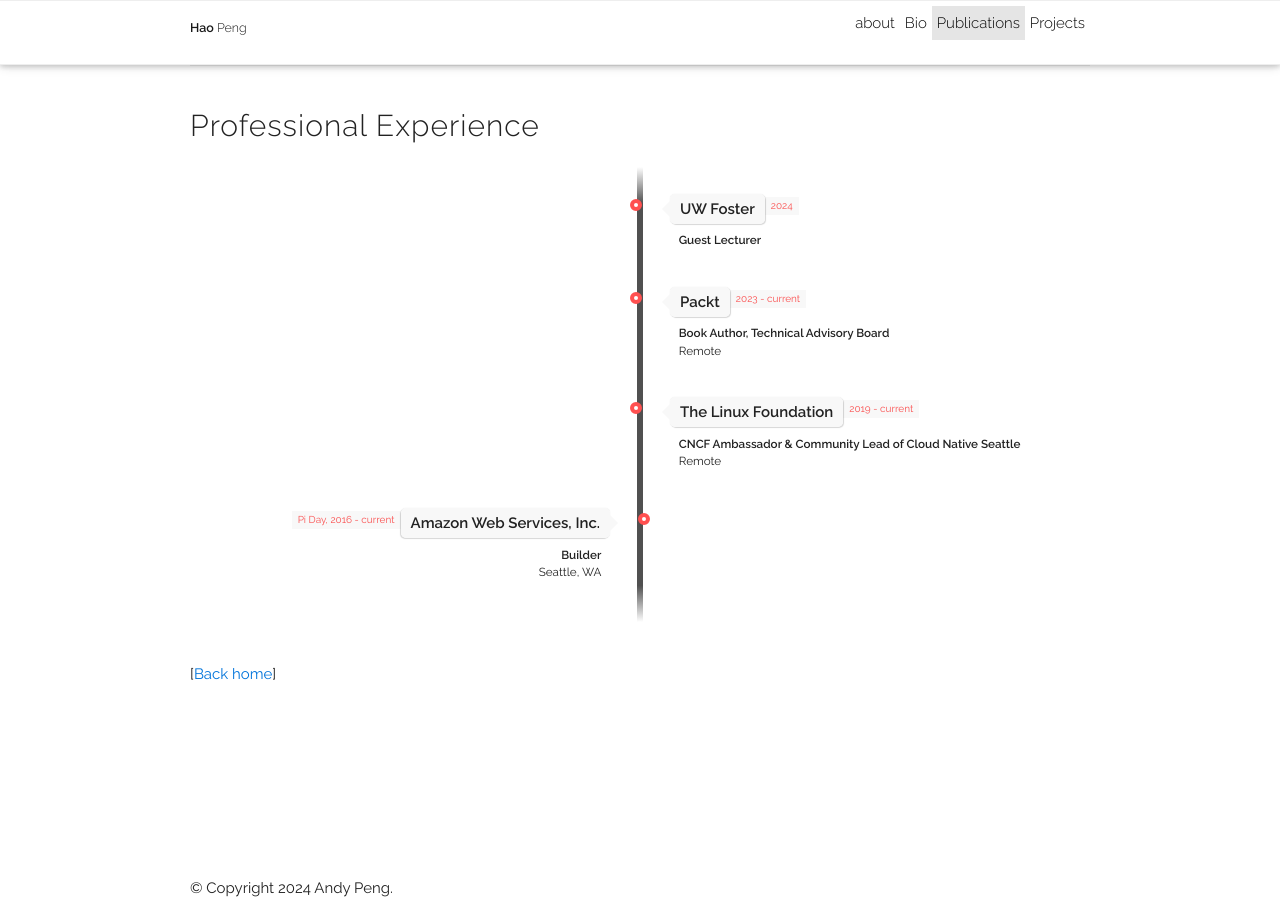
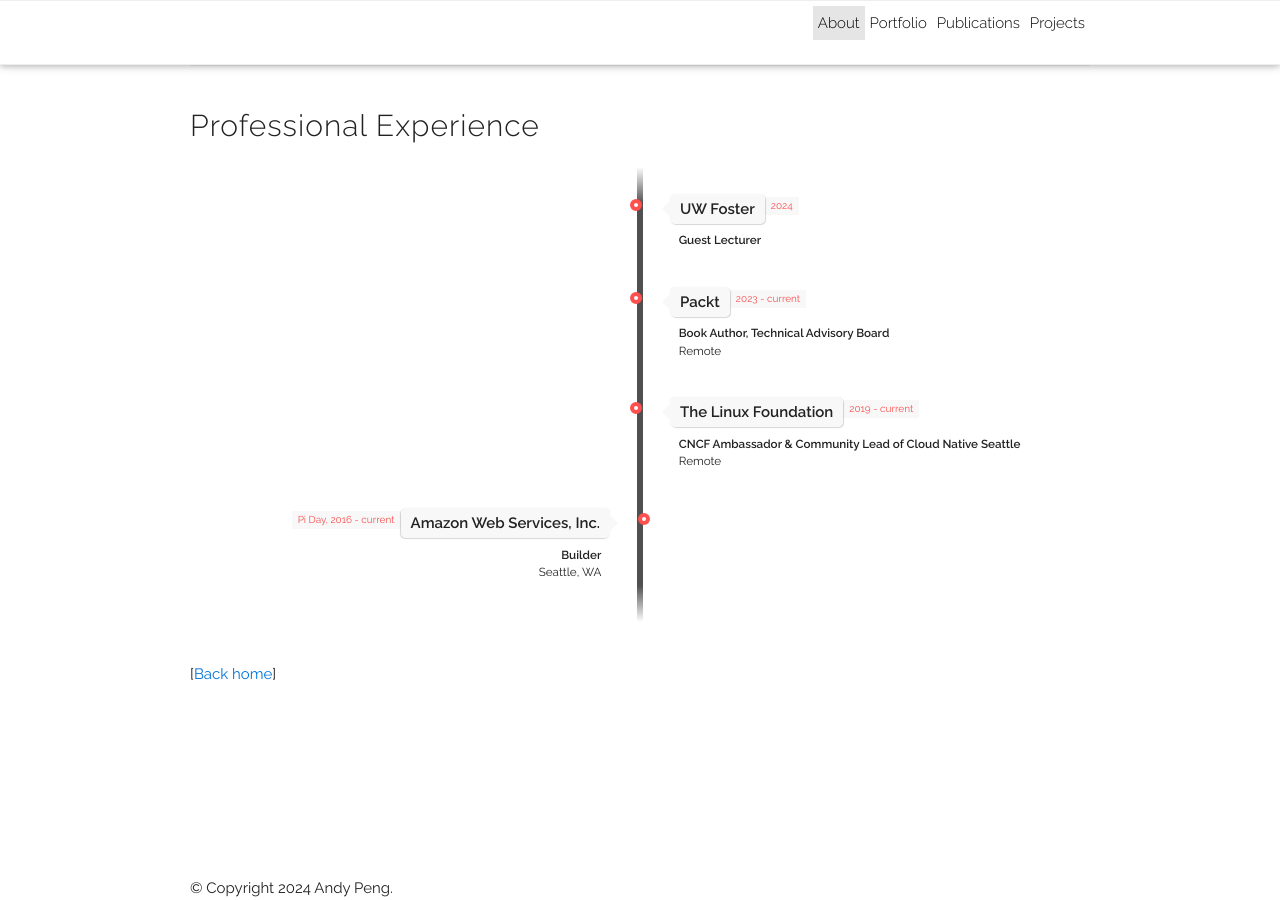
Before and after one commit to gfw001/gfw001.github.io, a Jekyll site: the page professional.html, which Jekyll copies as it is, in a window 1280 px wide. Built offline with Jekyll 4.4.1, drawn with Linux system fonts in a browser that asks for light colours; comment, search, counter and statistics services are not loaded; a style sheet for code colours, icons or effects is not loaded.

Commit message:
Update professional.html

```diff
--- a/professional.html
+++ b/professional.html
@@ -105,13 +105,13 @@
 <body>
    <nav id="navbar" class="navbar navbar-light navbar-expand-sm fixed-top">
     <div class="container">
-       <a class="navbar-brand title font-weight-lighter" href="/"><span class="font-weight-bold">Hao </span>Peng</a> <button class="navbar-toggler collapsed ml-auto" type="button" data-toggle="collapse" data-target="#navbarNav" aria-controls="navbarNav" aria-expanded="false" aria-label="Toggle navigation"> <span class="sr-only">Toggle navigation</span> <span class="icon-bar top-bar"></span> <span class="icon-bar middle-bar"></span> <span class="icon-bar bottom-bar"></span> </button>
+       <button class="navbar-toggler collapsed ml-auto" type="button" data-toggle="collapse" data-target="#navbarNav" aria-controls="navbarNav" aria-expanded="false" aria-label="Toggle navigation"> <span class="sr-only">Toggle navigation</span> <span class="icon-bar top-bar"></span> <span class="icon-bar middle-bar"></span> <span class="icon-bar bottom-bar"></span> </button>
        <div class="collapse navbar-collapse text-right" id="navbarNav">
 	  <ul class="navbar-nav ml-auto flex-nowrap">
-	     <li class="nav-item "> <a class="nav-link" href="/">about</a> </li>
-	     <li class="nav-item "> <a class="nav-link" href="/portfolio">Bio</a> </li>
-	     <li class="nav-item active"> <a class="nav-link" href="/publications">Publications<span class="sr-only">(current)</span></a> </li>
-	     <li class="nav-item "> <a class="nav-link" href="/projects">Projects</a> </li>
+	     <li class="nav-item active"> <a class="nav-link" href="/">About<span class="sr-only">(current)</span></a> </li>
+	     <li class="nav-item "> <a class="nav-link" href="/portfolio">Portfolio</a> </li>
+	     <li class="nav-item "> <a class="nav-link" href="/publications">Publications</a> </li>
+	     <li class="nav-item "> <a class="nav-link" href="/products">Projects</a> </li>
 	  </ul>
        </div>
     </div>
```
